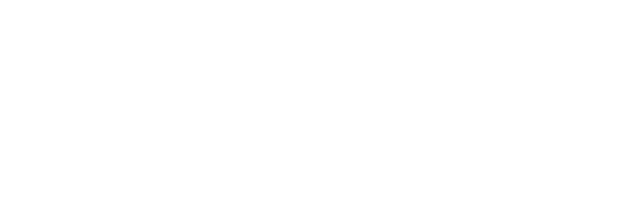
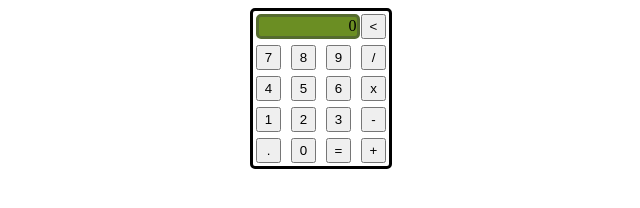
Before and after one commit to briantalbert/calculator, a plain HTML site: page index.html in a window 1280 px wide. Shown: the whole page, without its empty margins (319-959 px from the left). Drawn offline with Linux system fonts and the light colour scheme.

Commit message:
Create basic calculator skeleton

```diff
--- a/index.html
+++ b/index.html
@@ -9,7 +9,39 @@
 
     <body class="container">
         <div class="calculator">
+            <div class="display">
+                <p class="screen">0</p>
+                <button class="backspace"><</button>
+            </div>
+            <div class="buttons">
+                <div class="row">
+                    <button class="number 7">7</button>
+                    <button class="number 8">8</button>
+                    <button class="number 9">9</button>
+                    <button class="op divide">/</button>
+                </div>
 
+                <div class="row">
+                    <button class="number 4">4</button>
+                    <button class="number 5">5</button>
+                    <button class="number 6">6</button>
+                    <button class="op mult">x</button>
+                </div>
+
+                <div class="row">
+                    <button class="number 1">1</button>
+                    <button class="number 2">2</button>
+                    <button class="number 3">3</button>
+                    <button class="op sub">-</button>
+                </div>
+
+                <div class="row">
+                    <button class="number dec">.</button>
+                    <button class="number 0">0</button>
+                    <button class="op equals">=</button>
+                    <button class="op add">+</button>
+                </div>
+            </div>
         </div>
     </body>
 </html>
--- a/styles.css
+++ b/styles.css
@@ -0,0 +1,44 @@
+.container {
+    display: flex;
+    justify-content: center;
+    align-items: center;
+}
+.calculator {
+    display: flex;
+    flex-direction: column;
+    border: solid;
+    border-color: black;
+    border-radius: 5px;
+    width: fit-content;
+    justify-content: center;
+
+}
+
+.display {
+    display: flex;
+    justify-content: space-between;
+    margin: 3px;
+}
+
+.screen {
+    display: flex;
+    flex-basis: 75%;
+    justify-content: flex-end;
+    border: solid;
+    border-color: darkolivegreen;
+    border-radius: 5px;
+    background-color: olivedrab;
+    width: fit-content;
+    margin: 0;
+    padding: 0;
+}
+
+button {
+    margin: 3px;
+    width: 25px;
+    height: 25px;
+}
+
+button.backspace {
+    margin: 0;
+}
```
